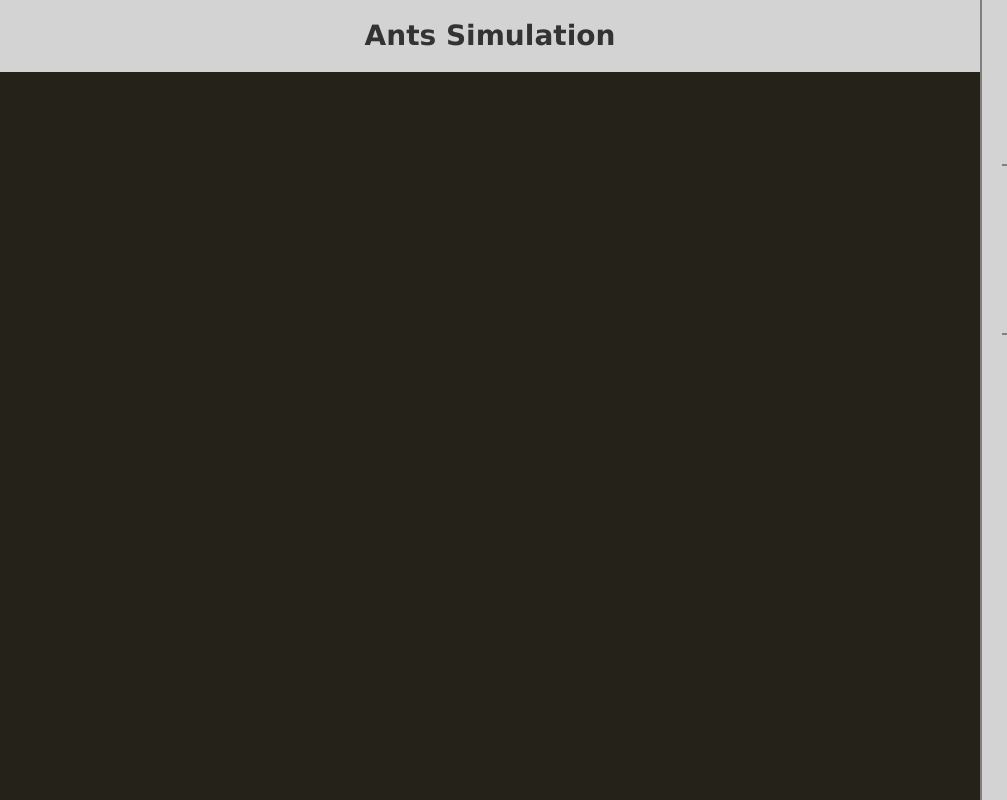
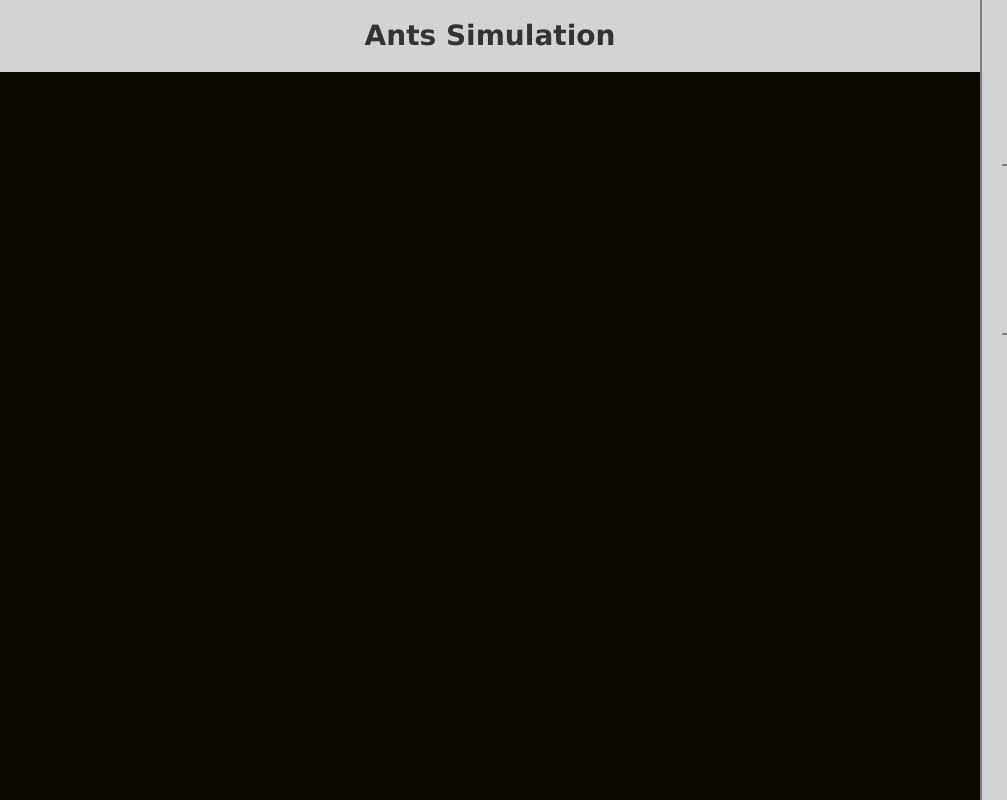
Before and after one commit to first-dev/ants-simulator, a plain HTML site: page index.html in a window 1280 px wide. Shown: the full height of the page, 0-1007 px from the left. Drawn offline with Linux system fonts and the light colour scheme.

Commit message:
fixed canvas height issue

```diff
--- a/style.css
+++ b/style.css
@@ -20,6 +20,7 @@ body {
   flex-grow: 1;
   display: flex;
   flex-direction: column;
+  overflow: hidden;
 }
 
 .controls-container {
@@ -38,13 +39,14 @@ body {
 
 .screen-container {
   flex-grow: 1;
-  display: flex;
   flex-direction: column;
+  line-height: 0;
 }
 
 .screen {
-  background-color: #25221A;
-  flex-grow: 1;
+  background-color: #0c0901;
+  width: 100%;
+  height: 100%;
 }
 
 .controls {
```
